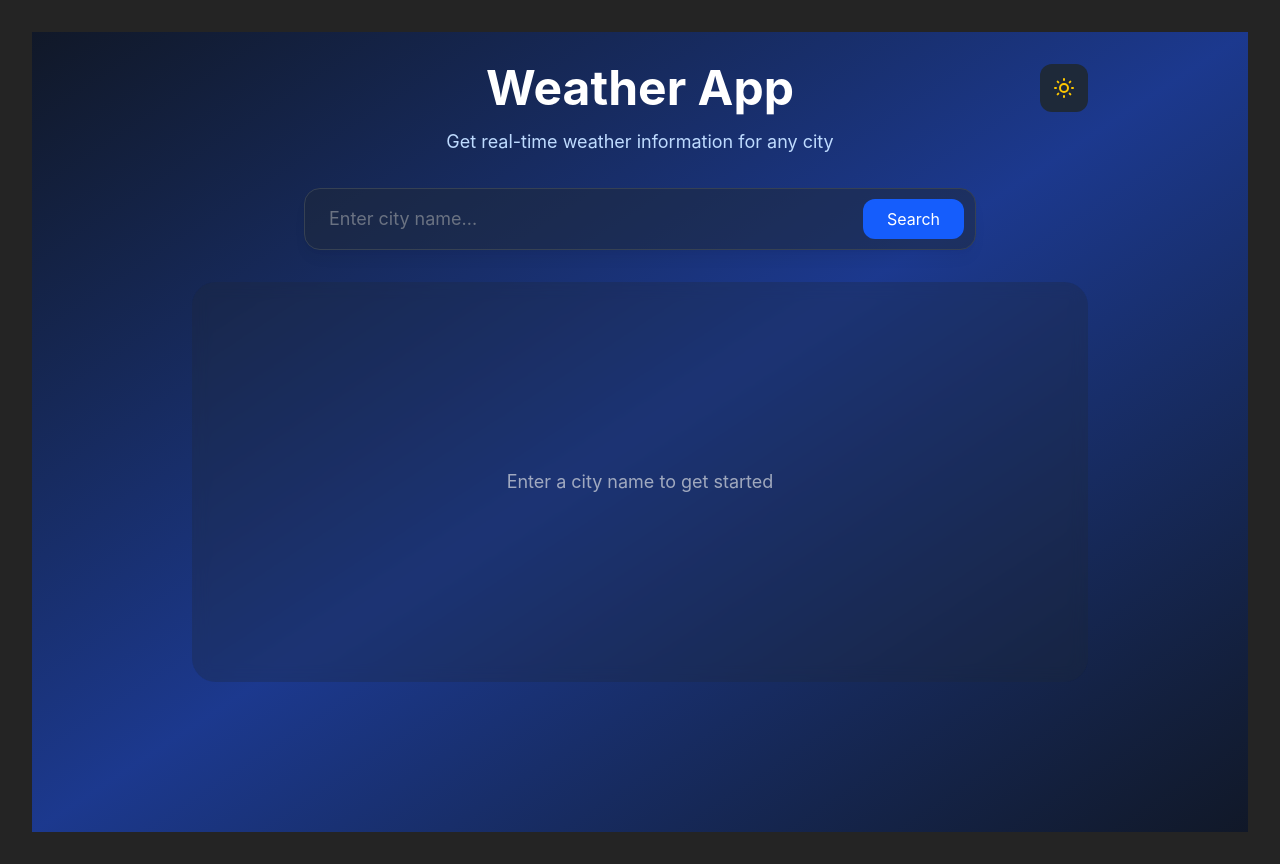
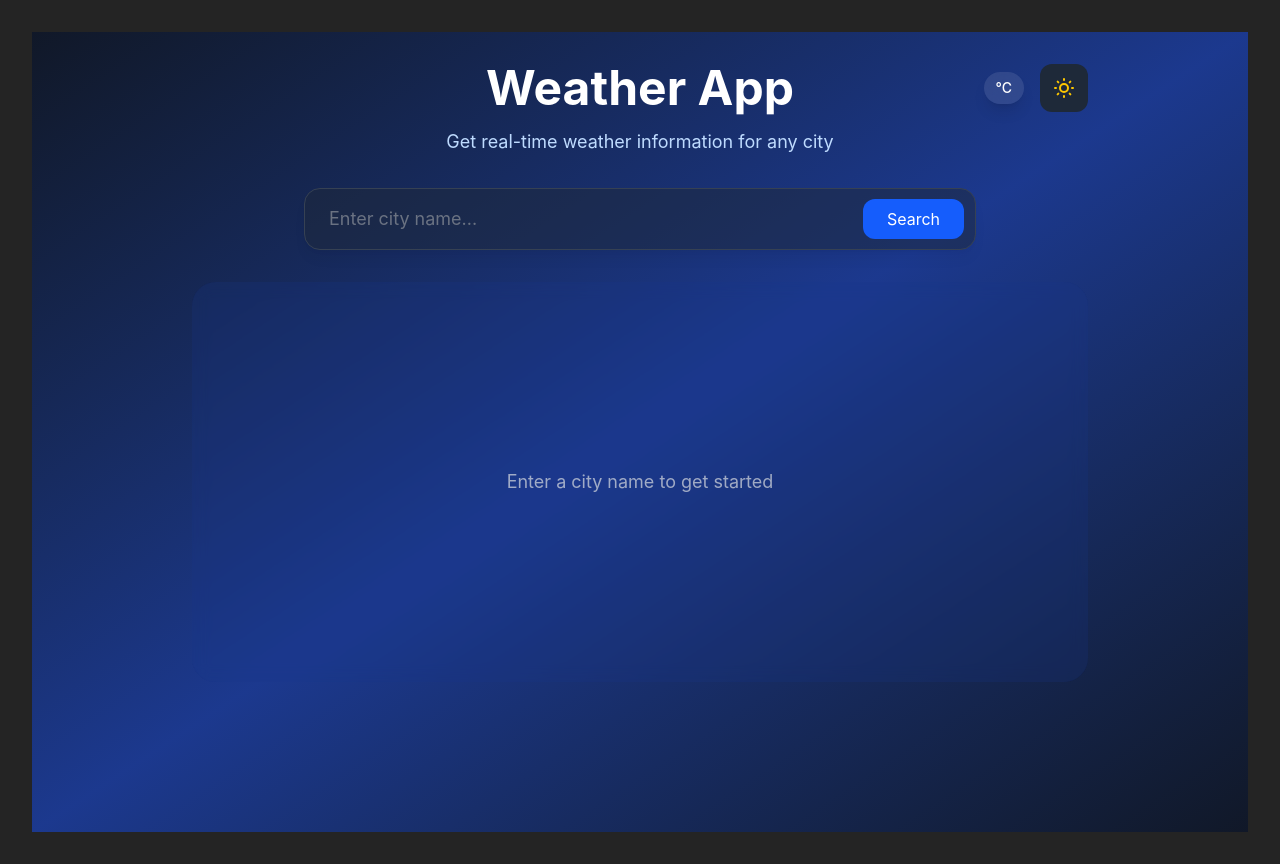
Before and after one commit to faditya-start/weatherApp, a React (Vite) app: page / in a window 1280 px wide. Built offline with nearby package versions, Linux system fonts and the light colour scheme.

Commit message:
feat: Add temperature unit conversion and update container colors

```diff
--- a/src/App.tsx
+++ b/src/App.tsx
@@ -3,7 +3,9 @@ import WeatherCard from './components/WeatherCard'
 import { ForecastCard } from './components/ForecastCard'
 import SearchBar from './components/SearchBar'
 import { ThemeToggle } from './components/ThemeToggle'
+import { TemperatureToggle } from './components/TemperatureToggle'
 import { ThemeProvider, useTheme } from './context/ThemeContext'
+import { TemperatureProvider } from './context/TemperatureContext'
 import { getWeatherByCity, getForecastByCity } from './services/weatherService'
 import { WeatherData, ForecastData } from './types/weather'
 import './App.css'
@@ -43,8 +45,11 @@ const WeatherApp: React.FC = () => {
       <div className="container mx-auto px-4 py-8 h-full overflow-auto">
         <div className="max-w-4xl mx-auto space-y-8">
           <header className="relative text-center space-y-4">
-            <div className="absolute right-0 top-0 transition-transform duration-300 hover:scale-110">
-              <ThemeToggle />
+            <div className="absolute right-0 top-0 flex items-center gap-4">
+              <TemperatureToggle />
+              <div className="transition-transform duration-300 hover:scale-110">
+                <ThemeToggle />
+              </div>
             </div>
 
             <h1 className={`text-4xl md:text-5xl font-bold transition-colors duration-300 ${
@@ -67,8 +72,8 @@ const WeatherApp: React.FC = () => {
             ) : error ? (
               <div className={`p-6 rounded-3xl text-center transform transition-all duration-300 animate-slideIn backdrop-blur-sm ${
                 isDark
-                  ? 'bg-red-900/30 text-red-200 hover:bg-red-900/40'
-                  : 'bg-red-50/80 text-red-600 hover:bg-red-100/90'
+                  ? 'bg-blue-900/20 text-red-200 hover:bg-blue-900/30'
+                  : 'bg-blue-50/80 text-red-600 hover:bg-blue-100/90'
               }`}>
                 <p className="text-lg">{error}</p>
               </div>
@@ -76,16 +81,16 @@ const WeatherApp: React.FC = () => {
               <div className="transform transition-all duration-500 ease-out animate-slideUp space-y-6">
                 <div className={`p-8 rounded-3xl shadow-lg backdrop-blur-sm ${
                   isDark
-                    ? 'bg-gray-800/30 hover:bg-gray-800/40'
-                    : 'bg-white/70 hover:bg-white/80'
+                    ? 'bg-blue-900/20 hover:bg-blue-900/30'
+                    : 'bg-blue-50/80 hover:bg-blue-100/90'
                 }`}>
                   <WeatherCard data={weatherData} />
                 </div>
                 {forecast && (
                   <div className={`p-8 rounded-3xl shadow-lg backdrop-blur-sm ${
                     isDark
-                      ? 'bg-gray-800/30 hover:bg-gray-800/40'
-                      : 'bg-white/70 hover:bg-white/80'
+                      ? 'bg-blue-900/20 hover:bg-blue-900/30'
+                      : 'bg-blue-50/80 hover:bg-blue-100/90'
                   }`}>
                     <ForecastCard forecastData={forecast} />
                   </div>
@@ -94,8 +99,8 @@ const WeatherApp: React.FC = () => {
             ) : (
               <div className={`min-h-[400px] flex items-center justify-center text-center p-8 rounded-3xl transition-all duration-300 backdrop-blur-sm ${
                 isDark
-                  ? 'bg-gray-800/30 text-gray-300 hover:bg-gray-800/40'
-                  : 'bg-white/70 text-gray-600 hover:bg-white/80'
+                  ? 'bg-blue-900/20 text-gray-300 hover:bg-blue-900/30'
+                  : 'bg-blue-50/80 text-gray-600 hover:bg-blue-100/90'
               }`}>
                 <p className="text-lg animate-pulse">
                   Enter a city name to get started
@@ -112,7 +117,9 @@ const WeatherApp: React.FC = () => {
 const App: React.FC = () => {
   return (
     <ThemeProvider>
-      <WeatherApp />
+      <TemperatureProvider>
+        <WeatherApp />
+      </TemperatureProvider>
     </ThemeProvider>
   )
 }
--- a/src/components/ForecastCard.tsx
+++ b/src/components/ForecastCard.tsx
@@ -1,10 +1,13 @@
 import { ForecastData } from '../types/weather';
+import { useTemperature } from '../context/TemperatureContext';
 
 interface ForecastCardProps {
   forecastData: ForecastData;
 }
 
 export const ForecastCard = ({ forecastData }: ForecastCardProps) => {
+  const { convertTemperature, unit } = useTemperature();
+
   // Group forecast data by day
   const groupedForecast = forecastData.list.reduce((acc: { [key: string]: typeof forecastData.list[0][] }, item) => {
     const date = new Date(item.dt * 1000).toLocaleDateString();
@@ -35,7 +38,7 @@ export const ForecastCard = ({ forecastData }: ForecastCardProps) => {
 
     return {
       date,
-      avgTemp: Math.round(avgTemp),
+      avgTemp: convertTemperature(avgTemp),
       weather: mainWeather,
       icon
     };
@@ -44,15 +47,19 @@ export const ForecastCard = ({ forecastData }: ForecastCardProps) => {
   return (
     <div className="grid grid-cols-1 md:grid-cols-5 gap-4">
       {dailyForecasts.map((forecast) => (
-        <div key={forecast.date} className="bg-white/10 p-4 rounded-lg backdrop-blur-sm">
+        <div key={forecast.date} className="bg-white/10 p-4 rounded-2xl backdrop-blur-sm">
           <div className="text-center">
-            <p className="text-sm text-gray-300">{new Date(forecast.date).toLocaleDateString('en-US', { weekday: 'short' })}</p>
+            <p className="text-sm text-gray-300">
+              {new Date(forecast.date).toLocaleDateString('en-US', { weekday: 'short' })}
+            </p>
             <img
               src={`http://openweathermap.org/img/wn/${forecast.icon}@2x.png`}
               alt={forecast.weather}
               className="w-16 h-16 mx-auto"
             />
-            <p className="text-2xl font-bold text-white">{forecast.avgTemp}°C</p>
+            <p className="text-2xl font-bold text-white">
+              {forecast.avgTemp}°{unit === 'celsius' ? 'C' : 'F'}
+            </p>
             <p className="text-sm text-gray-300">{forecast.weather}</p>
           </div>
         </div>
--- /dev/null
+++ b/src/components/TemperatureToggle.tsx
@@ -0,0 +1,17 @@
+import React from 'react';
+import { useTemperature } from '../context/TemperatureContext';
+
+export const TemperatureToggle: React.FC = () => {
+  const { unit, toggleUnit } = useTemperature();
+
+  return (
+    <button
+      onClick={toggleUnit}
+      className="px-3 py-1.5 rounded-full text-sm font-medium transition-all duration-300 backdrop-blur-sm
+        hover:scale-105 active:scale-95 flex items-center gap-2
+        bg-white/10 hover:bg-white/20 text-white shadow-lg"
+    >
+      {unit === 'celsius' ? '°C' : '°F'}
+    </button>
+  );
+};
--- a/src/components/WeatherCard.tsx
+++ b/src/components/WeatherCard.tsx
@@ -1,70 +1,55 @@
 import React from 'react';
 import { WeatherData } from '../types/weather';
-import { useTheme } from '../context/ThemeContext';
+import { useTemperature } from '../context/TemperatureContext';
 
 interface WeatherCardProps {
   data: WeatherData;
 }
 
 const WeatherCard: React.FC<WeatherCardProps> = ({ data }) => {
-  const { theme } = useTheme();
-  const isDark = theme === 'dark';
+  const { convertTemperature, unit } = useTemperature();
+  const temperature = convertTemperature(data.main.temp);
+  const feelsLike = convertTemperature(data.main.feels_like);
 
   return (
-    <div className={`rounded-2xl p-6 transition-all duration-300 transform hover:scale-[1.02] ${
-      isDark
-        ? 'bg-gradient-to-br from-gray-800 to-gray-900 shadow-lg shadow-gray-900/50'
-        : 'bg-gradient-to-br from-white to-gray-50 shadow-lg shadow-gray-200/50'
-    }`}>
-      <div className="flex flex-col md:flex-row justify-between items-center gap-6">
-        {/* Main Weather Info */}
-        <div className="text-center md:text-left">
-          <h2 className={`text-3xl font-bold mb-2 ${isDark ? 'text-white' : 'text-gray-900'}`}>
-            {data.name}, {data.sys.country}
-          </h2>
-          <div className={`text-6xl font-bold mb-4 ${isDark ? 'text-white' : 'text-gray-900'}`}>
-            {Math.round(data.main.temp)}°C
-          </div>
-          <div className={`text-xl ${isDark ? 'text-gray-300' : 'text-gray-600'}`}>
-            {data.weather[0].description}
-          </div>
-        </div>
-
-        {/* Weather Icon */}
-        <div className="relative">
+    <div className="text-center space-y-6">
+      <div>
+        <h2 className="text-2xl font-semibold text-white mb-2">
+          {data.name}, {data.sys.country}
+        </h2>
+        <div className="flex items-center justify-center">
           <img
-            src={`https://openweathermap.org/img/wn/${data.weather[0].icon}@4x.png`}
+            src={`http://openweathermap.org/img/wn/${data.weather[0].icon}@2x.png`}
             alt={data.weather[0].description}
-            className="w-32 h-32 transform transition-transform hover:scale-110"
+            className="w-20 h-20"
           />
         </div>
+        <p className="text-6xl font-bold text-white">
+          {temperature}°{unit === 'celsius' ? 'C' : 'F'}
+        </p>
+        <p className="text-xl text-gray-300 capitalize">
+          {data.weather[0].description}
+        </p>
       </div>
 
-      {/* Weather Details */}
-      <div className="grid grid-cols-2 md:grid-cols-4 gap-4 mt-8">
-        <div className={`p-4 rounded-xl ${isDark ? 'bg-gray-800/50' : 'bg-gray-100/50'}`}>
-          <div className={`text-sm ${isDark ? 'text-gray-400' : 'text-gray-500'}`}>Feels Like</div>
-          <div className={`text-xl font-semibold ${isDark ? 'text-white' : 'text-gray-900'}`}>
-            {Math.round(data.main.feels_like)}°C
-          </div>
+      <div className="grid grid-cols-2 gap-4">
+        <div className="bg-white/10 p-4 rounded-2xl backdrop-blur-sm">
+          <p className="text-gray-300">Feels Like</p>
+          <p className="text-2xl font-semibold text-white">
+            {feelsLike}°{unit === 'celsius' ? 'C' : 'F'}
+          </p>
         </div>
-        <div className={`p-4 rounded-xl ${isDark ? 'bg-gray-800/50' : 'bg-gray-100/50'}`}>
-          <div className={`text-sm ${isDark ? 'text-gray-400' : 'text-gray-500'}`}>Humidity</div>
-          <div className={`text-xl font-semibold ${isDark ? 'text-white' : 'text-gray-900'}`}>
-            {data.main.humidity}%
-          </div>
+        <div className="bg-white/10 p-4 rounded-2xl backdrop-blur-sm">
+          <p className="text-gray-300">Humidity</p>
+          <p className="text-2xl font-semibold text-white">{data.main.humidity}%</p>
         </div>
-        <div className={`p-4 rounded-xl ${isDark ? 'bg-gray-800/50' : 'bg-gray-100/50'}`}>
-          <div className={`text-sm ${isDark ? 'text-gray-400' : 'text-gray-500'}`}>Wind</div>
-          <div className={`text-xl font-semibold ${isDark ? 'text-white' : 'text-gray-900'}`}>
-            {data.wind.speed} m/s
-          </div>
+        <div className="bg-white/10 p-4 rounded-2xl backdrop-blur-sm">
+          <p className="text-gray-300">Wind Speed</p>
+          <p className="text-2xl font-semibold text-white">{data.wind.speed} m/s</p>
         </div>
-        <div className={`p-4 rounded-xl ${isDark ? 'bg-gray-800/50' : 'bg-gray-100/50'}`}>
-          <div className={`text-sm ${isDark ? 'text-gray-400' : 'text-gray-500'}`}>Pressure</div>
-          <div className={`text-xl font-semibold ${isDark ? 'text-white' : 'text-gray-900'}`}>
-            {data.main.pressure} hPa
-          </div>
+        <div className="bg-white/10 p-4 rounded-2xl backdrop-blur-sm">
+          <p className="text-gray-300">Pressure</p>
+          <p className="text-2xl font-semibold text-white">{data.main.pressure} hPa</p>
         </div>
       </div>
     </div>
--- /dev/null
+++ b/src/context/TemperatureContext.tsx
@@ -0,0 +1,45 @@
+import React, { createContext, useContext, useState, useEffect } from 'react';
+
+type TemperatureUnit = 'celsius' | 'fahrenheit';
+
+interface TemperatureContextType {
+  unit: TemperatureUnit;
+  toggleUnit: () => void;
+  convertTemperature: (celsius: number) => number;
+}
+
+const TemperatureContext = createContext<TemperatureContextType | undefined>(undefined);
+
+export const useTemperature = () => {
+  const context = useContext(TemperatureContext);
+  if (!context) {
+    throw new Error('useTemperature must be used within a TemperatureProvider');
+  }
+  return context;
+};
+
+export const TemperatureProvider: React.FC<{ children: React.ReactNode }> = ({ children }) => {
+  const [unit, setUnit] = useState<TemperatureUnit>(() => {
+    const savedUnit = localStorage.getItem('temperatureUnit');
+    return (savedUnit as TemperatureUnit) || 'celsius';
+  });
+
+  useEffect(() => {
+    localStorage.setItem('temperatureUnit', unit);
+  }, [unit]);
+
+  const toggleUnit = () => {
+    setUnit(prev => prev === 'celsius' ? 'fahrenheit' : 'celsius');
+  };
+
+  const convertTemperature = (celsius: number): number => {
+    if (unit === 'celsius') return celsius;
+    return Math.round((celsius * 9/5) + 32);
+  };
+
+  return (
+    <TemperatureContext.Provider value={{ unit, toggleUnit, convertTemperature }}>
+      {children}
+    </TemperatureContext.Provider>
+  );
+};
```
